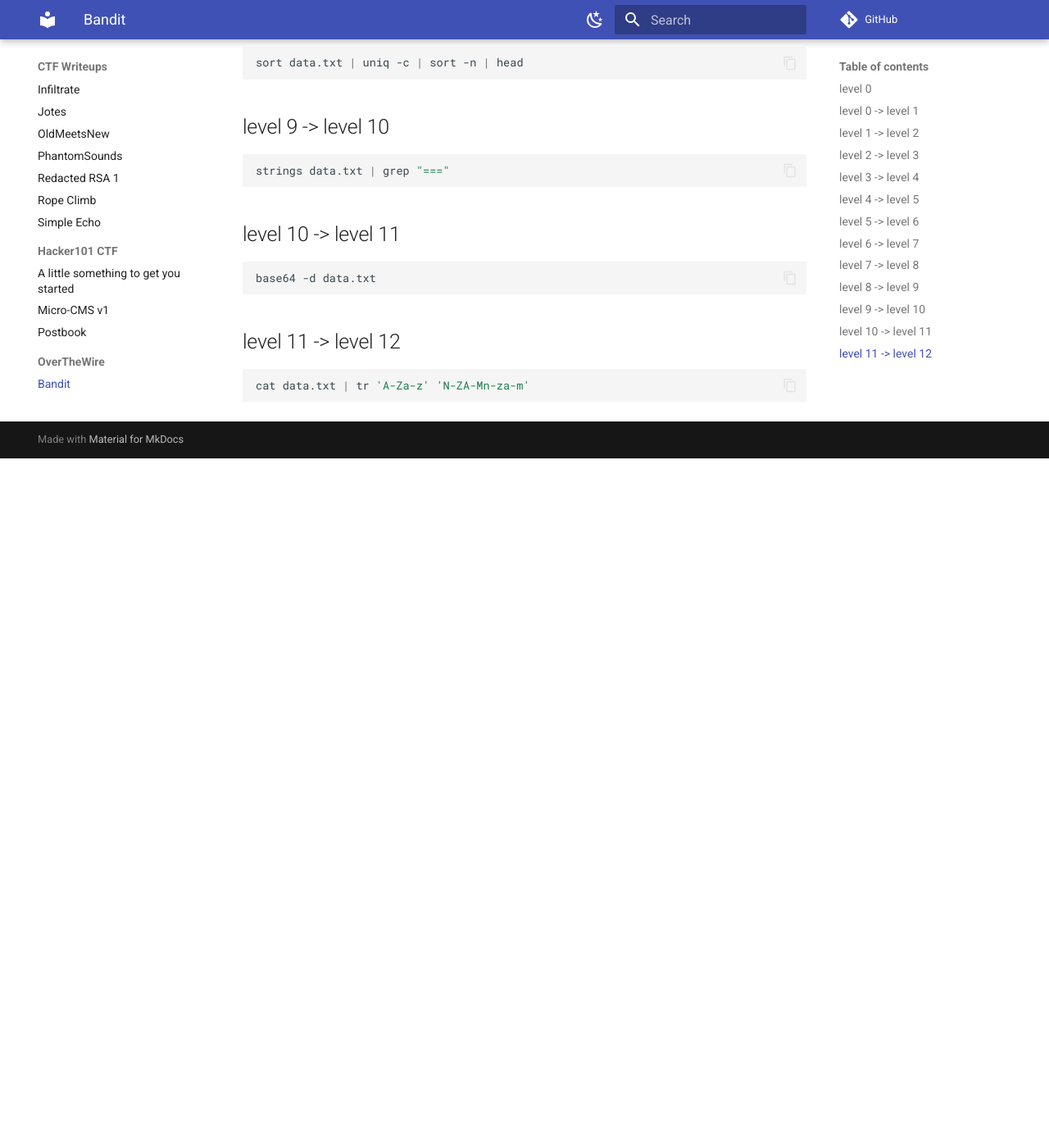
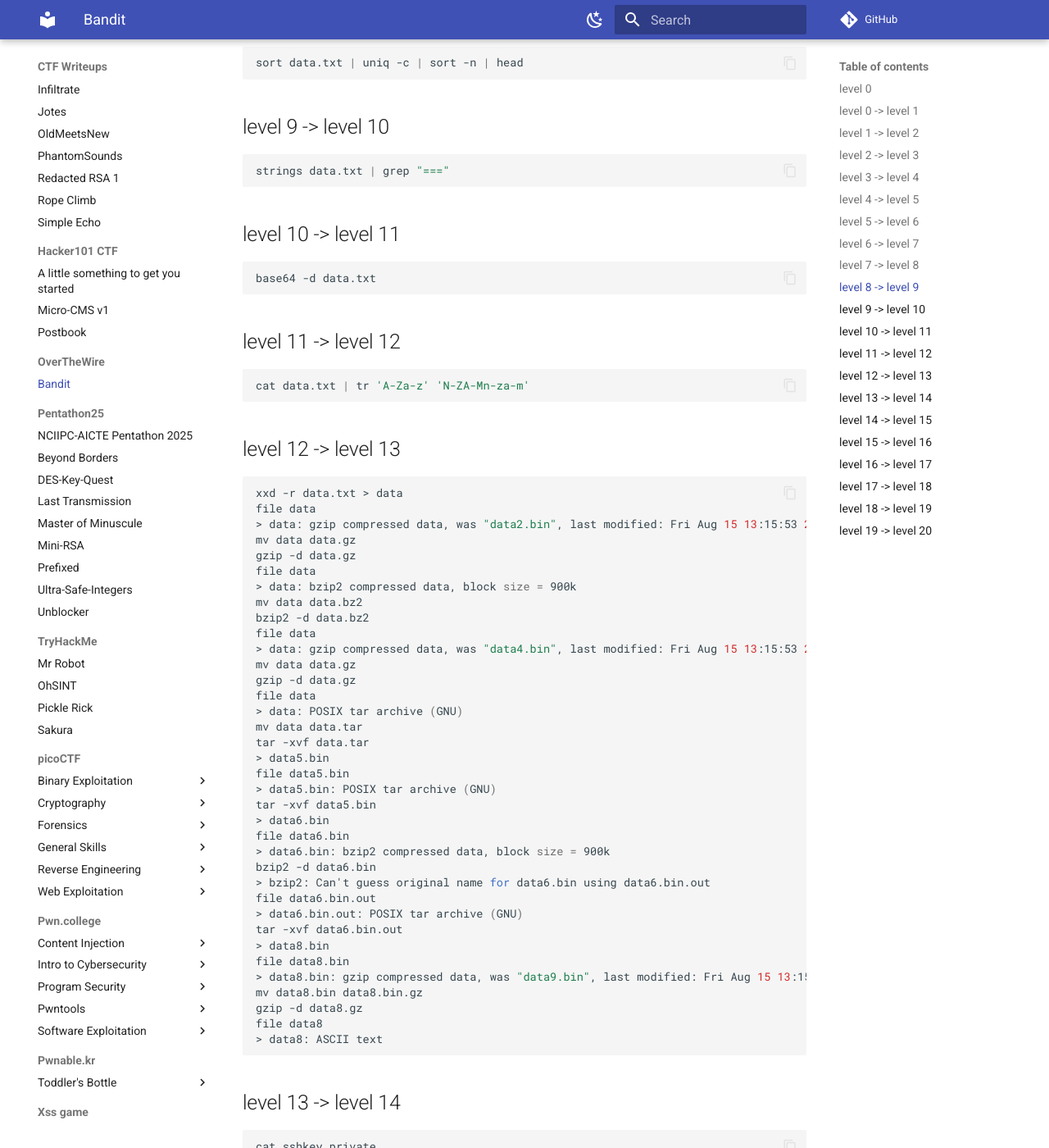
Before and after one commit to harshit-jain52/ctf, an MkDocs documentation site: the page built from docs/OverTheWire/Bandit.md, in a window 1280 px wide and 1400 px high, scrolled down 1773 px. Shown: the whole window at 82% size. Built offline with MkDocs 1.6.1 and Material for MkDocs 9.7.7, drawn with Linux system fonts in a browser that asks for light colours; comment, search, counter and statistics services are not loaded; before the commit the page ends 2332 px from its top, so only the background shows below that; some of the changed text lies outside the part shown.

Commit message:
bandit level20

````diff
--- a/docs/OverTheWire/Bandit.md
+++ b/docs/OverTheWire/Bandit.md
@@ -101,3 +101,101 @@ base64 -d data.txt
 ```shell
 cat data.txt | tr 'A-Za-z' 'N-ZA-Mn-za-m'
 ```
+
+## level 12 -> level 13
+
+```shell
+xxd -r data.txt > data
+file data
+> data: gzip compressed data, was "data2.bin", last modified: Fri Aug 15 13:15:53 2025, max compression, from Unix, original size modulo 2^32 584
+mv data data.gz
+gzip -d data.gz
+file data
+> data: bzip2 compressed data, block size = 900k
+mv data data.bz2
+bzip2 -d data.bz2
+file data
+> data: gzip compressed data, was "data4.bin", last modified: Fri Aug 15 13:15:53 2025, max compression, from Unix, original size modulo 2^32 20480
+mv data data.gz
+gzip -d data.gz
+file data
+> data: POSIX tar archive (GNU)
+mv data data.tar
+tar -xvf data.tar
+> data5.bin
+file data5.bin
+> data5.bin: POSIX tar archive (GNU)
+tar -xvf data5.bin
+> data6.bin
+file data6.bin
+> data6.bin: bzip2 compressed data, block size = 900k
+bzip2 -d data6.bin
+> bzip2: Can't guess original name for data6.bin using data6.bin.out
+file data6.bin.out
+> data6.bin.out: POSIX tar archive (GNU)
+tar -xvf data6.bin.out
+> data8.bin
+file data8.bin
+> data8.bin: gzip compressed data, was "data9.bin", last modified: Fri Aug 15 13:15:53 2025, max compression, from Unix, original size modulo 2^32 49
+mv data8.bin data8.bin.gz
+gzip -d data8.gz
+file data8
+> data8: ASCII text
+```
+
+## level 13 -> level 14
+
+```shell
+cat sshkey.private
+```
+
+Password is not accessible, we got a private sshkey for next level
+
+```shell
+ssh -i sshkey.private bandit14@bandit.labs.overthewire.org -p 2220
+```
+
+## level 14 -> level 15
+
+```shell
+cat /etc/bandit_pass/bandit14 | nc localhost 30000
+```
+
+## level 15 -> level 16
+
+```shell
+cat /etc/bandit_pass/bandit15 | ncat --ssl localhost 30001
+```
+
+## level 16 -> level 17
+
+```shell
+nmap -p 31000-32000 --script ssl-enum-ciphers localhost
+```
+
+Possible ports: 31518, 31790
+
+```shell
+cat /etc/bandit_pass/bandit16 | ncat --ssl localhost 31518
+cat /etc/bandit_pass/bandit16 | ncat --ssl localhost 31790
+```
+
+Port 31790 gives a private ssh key
+
+## level 17 -> level 18
+
+```shell
+diff passwords.old passwords.new
+```
+
+## level 18 -> level 19
+
+```shell
+ssh bandit18@bandit.labs.overthewire.org -p 2220 "cat readme"
+```
+
+## level 19 -> level 20
+
+```shell
+./bandit20-do cat /etc/bandit_pass/bandit20
+```
````
